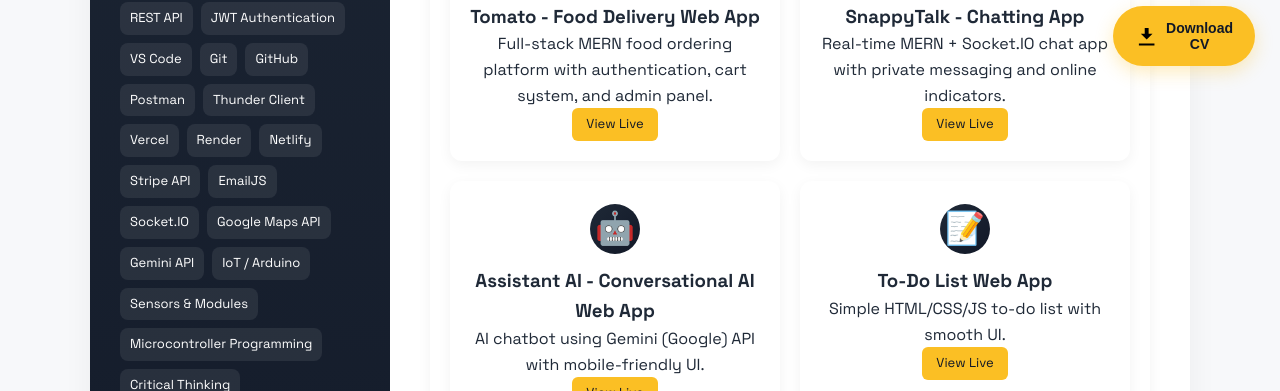
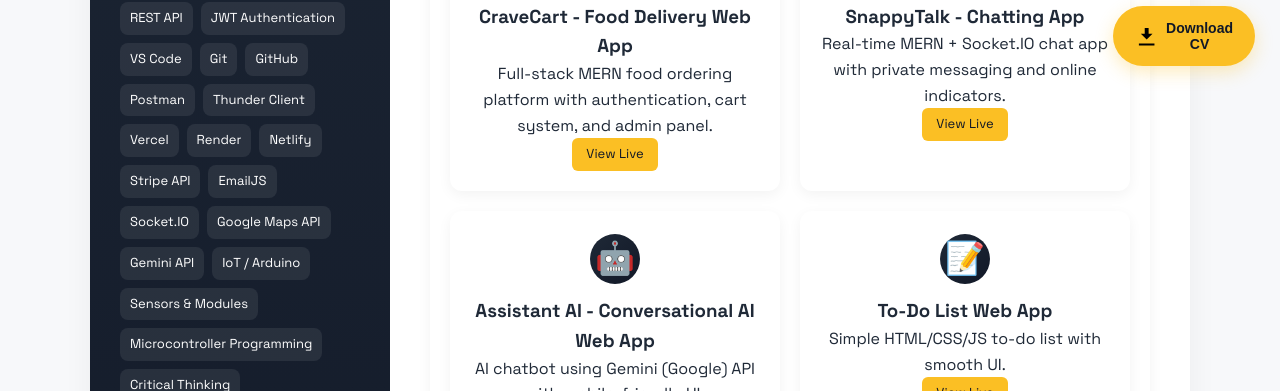
Before and after one commit to JaimilModi/RESUME, a plain HTML site: page index.html in a window 1280 px wide. Shown: the part 709-1100 px from the top of the page. Drawn offline with Linux system fonts and the light colour scheme.

Commit message:
Update index.html

```diff
--- a/index.html
+++ b/index.html
@@ -111,12 +111,13 @@
 
                     <div class="project-card">
                         <div class="project-icon">🍕</div>
-                        <h3 class="project-title">Tomato &#45; Food Delivery Web App</h3>
+                        <h3 class="project-title">CraveCart &#45; Food Delivery Web App</h3>
                         <p class="project-description">
                             Full-stack MERN food ordering platform with authentication, cart system, and admin panel.
                         </p>
-                        <a href="https://food-del-frontend-uva2.onrender.com/" target="_blank" class="project-btn">View
-                            Live</a>
+                        <a href="https://food-del-frontend-uva2.onrender.com/" target="_blank" class="project-btn">
+                            View Live
+                        </a>
                     </div>
 
                     <div class="project-card">
```
